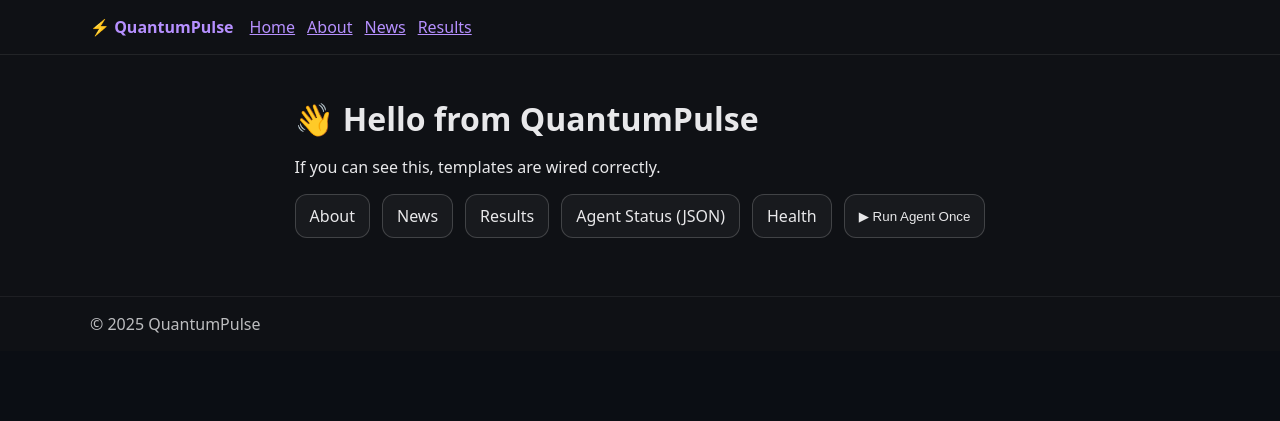
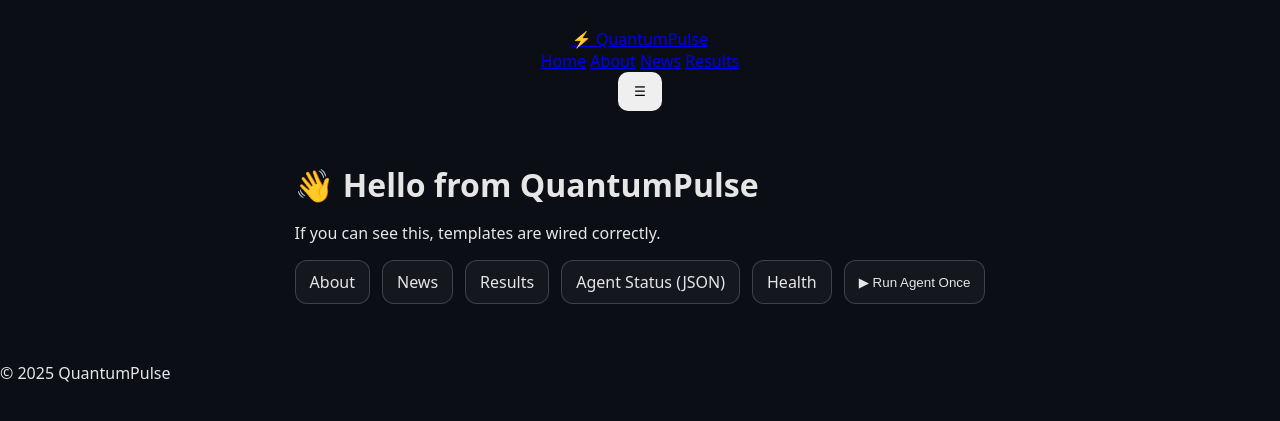
Before and after one commit to just-one-line/quantumpulse, a Flask app: page / in a window 1280 px wide. Shown: the top 421 px of the page. Run offline with Flask 3, Linux system fonts and the light colour scheme.

Commit message:
Update base.html

```diff
--- a/templates/base.html
+++ b/templates/base.html
@@ -1,46 +1,33 @@
+{% set APP_NAME = "QuantumPulse" %}
 <!doctype html>
 <html lang="en">
 <head>
   <meta charset="utf-8" />
   <meta name="viewport" content="width=device-width,initial-scale=1" />
-  <title>{% block title %}QuantumPulse{% endblock %}</title>
-  <!-- It’s OK if styles.css is missing; we keep inline styles in pages to remain visible -->
-  <link rel="stylesheet" href="{{ url_for('static', filename='styles.css') }}">
-  <style>
-    :root { color-scheme: dark; }
-    body {
-      margin: 0;
-      font-family: system-ui, -apple-system, Segoe UI, Roboto, Arial, sans-serif;
-      background: #0f1115;
-      color: #e8e8ea;
-    }
-    a { color: #b690ff; }
-    header, footer { padding: 16px 24px; border-bottom: 1px solid rgba(255,255,255,.08); }
-    footer { border-top: 1px solid rgba(255,255,255,.08); border-bottom: none; opacity: .8; }
-    .wrap { max-width: 1100px; margin: 0 auto; }
-  </style>
+  <title>{% block title %}{{ APP_NAME }}{% endblock %}</title>
+  <link rel="stylesheet" href="/static/styles.css">
 </head>
 <body>
-  <header>
-    <div class="wrap" style="display:flex;align-items:center;gap:16px;flex-wrap:wrap;">
-      <a href="/" style="text-decoration:none;font-weight:700;">⚡ QuantumPulse</a>
-      <nav style="display:flex;gap:12px;flex-wrap:wrap;">
-        <a href="/">Home</a>
-        <a href="/about">About</a>
-        <a href="/news">News</a>
-        <a href="/results">Results</a>
-      </nav>
-    </div>
+  <header class="site-header">
+    <a class="brand" href="/">⚡ {{ APP_NAME }}</a>
+    <nav class="nav">
+      <a href="/" class="nav-link {% if request.path=='/' %}active{% endif %}">Home</a>
+      <a href="/about" class="nav-link {% if request.path.startswith('/about') %}active{% endif %}">About</a>
+      <a href="/news" class="nav-link {% if request.path.startswith('/news') %}active{% endif %}">News</a>
+      <a href="/results" class="nav-link {% if request.path.startswith('/results') %}active{% endif %}">Results</a>
+    </nav>
+    <button id="navToggle" class="nav-toggle" aria-label="Menu">☰</button>
   </header>
 
-  <main class="wrap">
+  <main class="container">
     {% block content %}{% endblock %}
   </main>
 
-  <footer>
-    <div class="wrap">© {{ 2025 }} QuantumPulse</div>
+  <footer class="site-footer">
+    © {{ now().year if now else 2025 }} {{ APP_NAME }}
   </footer>
 
-  <script src="{{ url_for('static', filename='script.js') }}"></script>
+  <script src="/static/script.js"></script>
+  {% block scripts %}{% endblock %}
 </body>
 </html>
```
